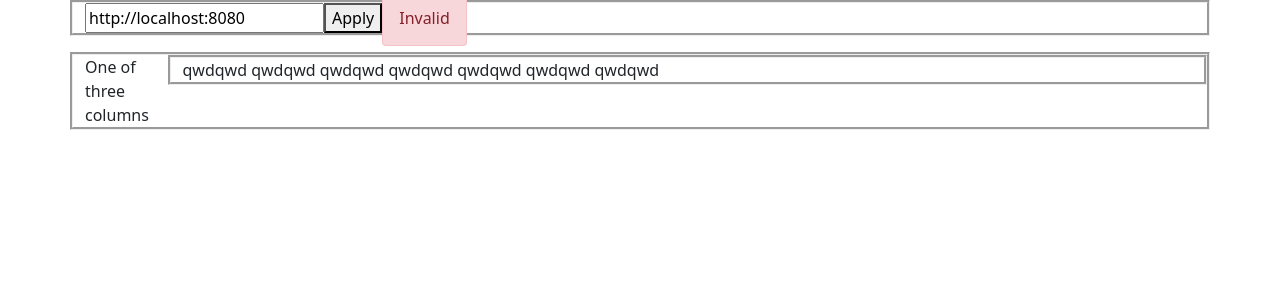
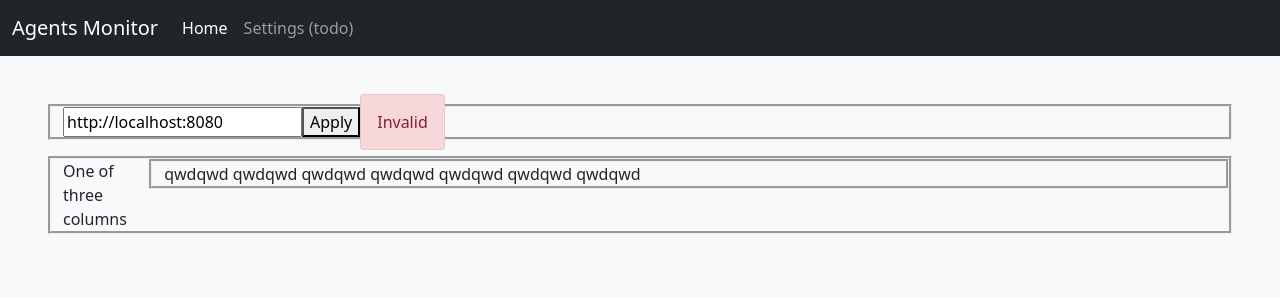
Before and after one commit to adgs85/mon-frontend, a React app: page / in a window 1280 px wide. Shown: the top 300 px of the page. Built offline with nearby package versions, Linux system fonts and the light colour scheme.

Commit message:
switched to fluid container and added nav bar component

```diff
--- a/src/components/main/HomePage.tsx
+++ b/src/components/main/HomePage.tsx
@@ -1,41 +1,47 @@
 import React from "react";
+import { NavBar } from "./NavBar";
 
 
 
-const defaultServerUrl="http://localhost:8080"
+const defaultServerUrl = "http://localhost:8080"
 
-export interface HomePageState{
+export interface HomePageState {
     serverUrl: string | undefined
 }
 
-export interface HomePageProps{
+export interface HomePageProps {
 
 }
 
 export class HomePage extends React.PureComponent<HomePageProps, HomePageState> {
 
-    serverUrlInternal=defaultServerUrl
+    serverUrlInternal = defaultServerUrl
 
     serverUrinputRef = React.createRef<HTMLInputElement>()
 
-    constructor(props: HomePageProps){
+    constructor(props: HomePageProps) {
         super(props)
         this.state = {
             serverUrl: defaultServerUrl
         }
     }
 
-    applyServerUrlInternal(){
+    applyServerUrlInternal() {
         this.setState({
             serverUrl: this.serverUrinputRef.current?.value
         })
     }
 
 
-    render (){
-        return <div className="container">
+    render() {
+        return <div>
+
+            <NavBar/>
+
+            <div className="p-5 mlr-4 bg-light rounded-3">
+                <div className="container-fluid">
                     <p>
-                        <div className="row align-items-start" style={{borderStyle: 'groove'}}>
+                        <div className="row align-items-start" style={{ borderStyle: 'groove' }}>
                             <div className="col-6">
                                 <input defaultValue={defaultServerUrl} ref={this.serverUrinputRef}></input>
                                 <button onClick={this.applyServerUrlInternal}>Apply</button>
@@ -44,13 +50,15 @@ export class HomePage extends React.PureComponent<HomePageProps, HomePageState>
                         </div>
                     </p>
                     <p>
-                    <div className="row align-items-start" style={{borderStyle: 'groove'}}>
-                        <div className="col-1">
-                            One of three columns
+                        <div className="row align-items-start" style={{ borderStyle: 'groove' }}>
+                            <div className="col-1">
+                                One of three columns
+                            </div>
+                            <div className="col-11" style={{ borderStyle: 'groove' }}> qwdqwd qwdqwd qwdqwd qwdqwd qwdqwd qwdqwd qwdqwd </div>
                         </div>
-                        <div className="col-11" style={{borderStyle: 'groove'}}> qwdqwd qwdqwd qwdqwd qwdqwd qwdqwd qwdqwd qwdqwd </div>
-                    </div>
                     </p>
+                </div>
             </div>
+        </div>
     }
 }
```
